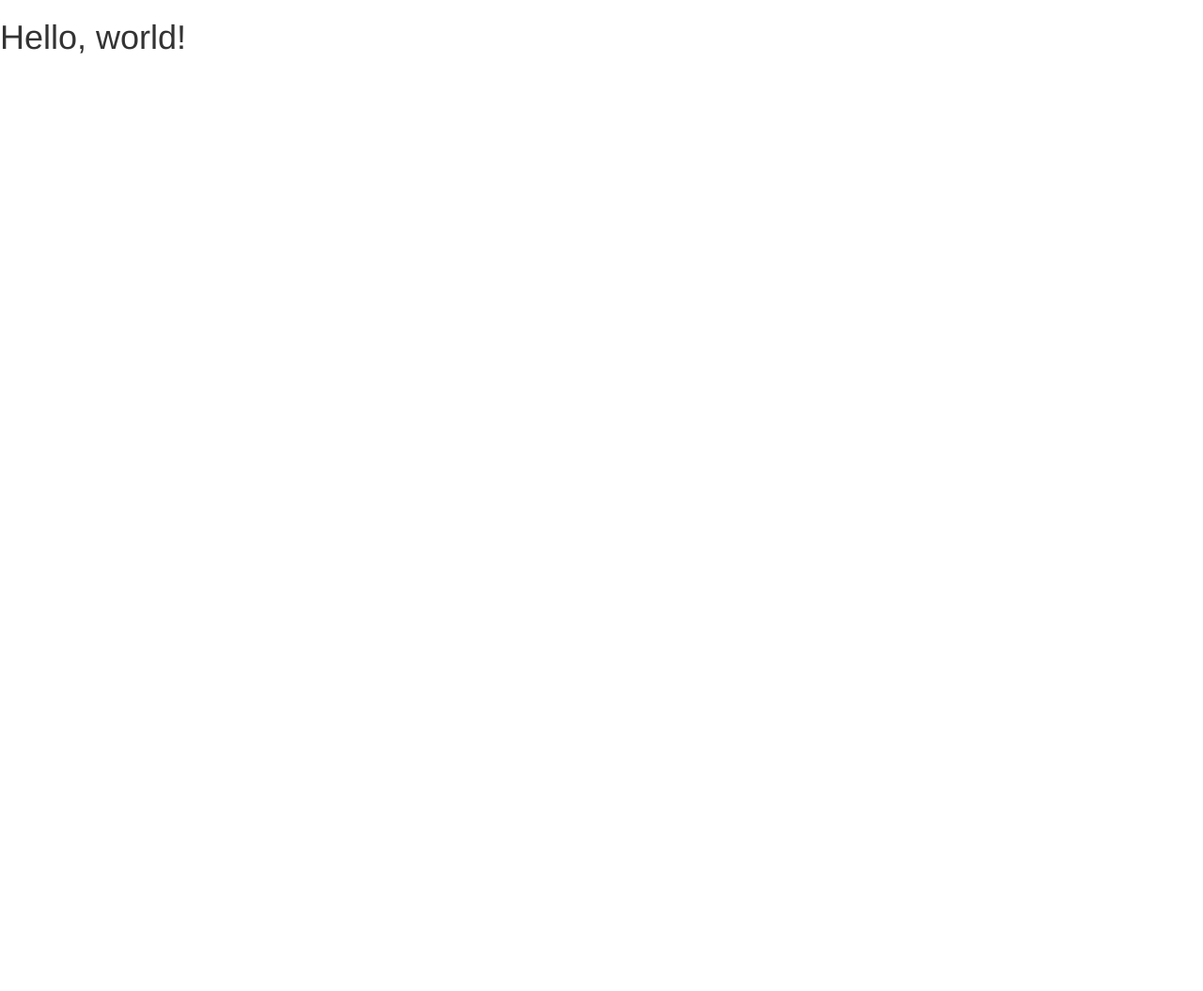
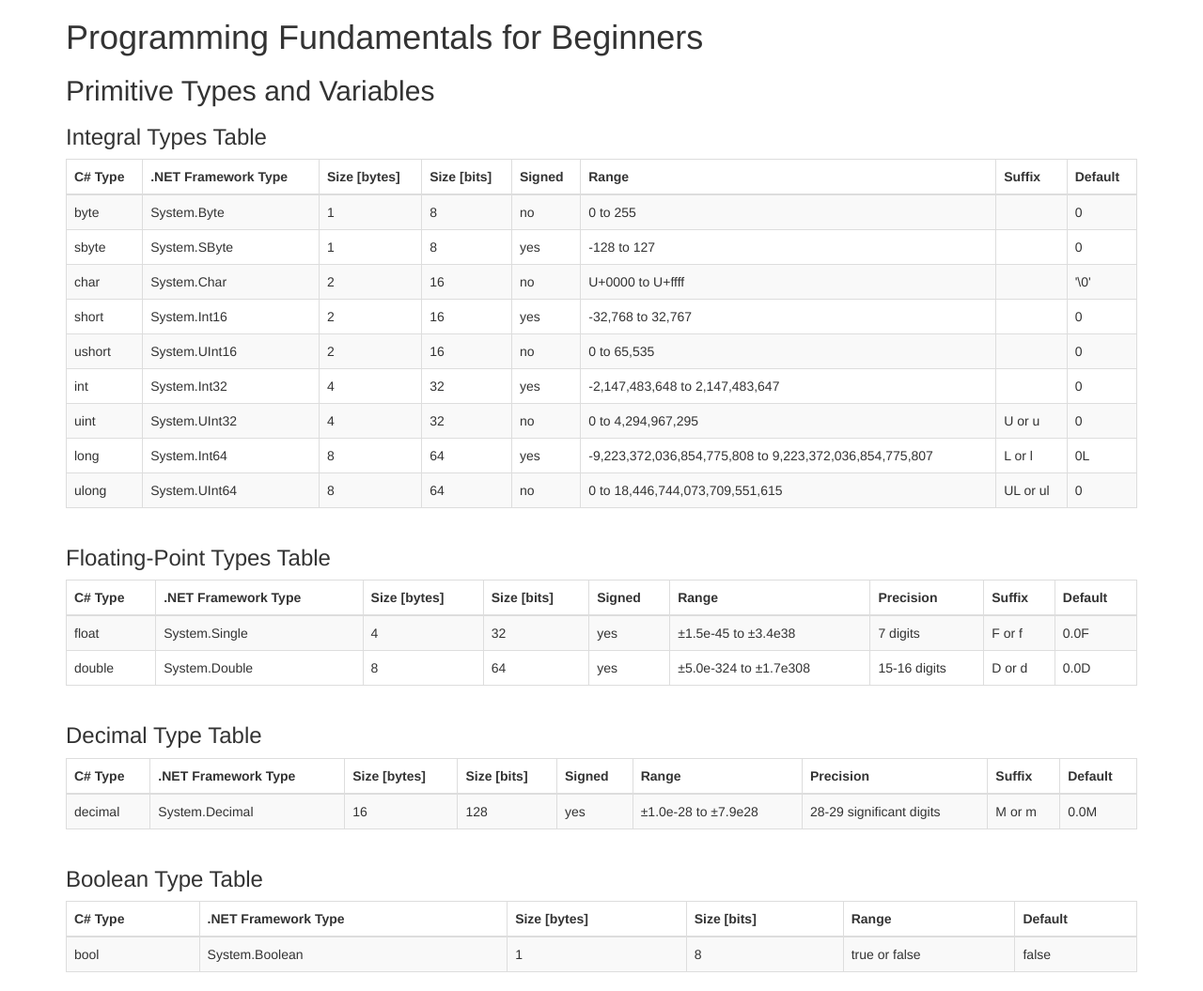
Before and after one commit to lorsabyan/pfb, a plain HTML site: page index.html in a window 1280 px wide. Shown: the whole page at 94% size. Before the commit the page ends 800 px from the top, so only its background shows below. Drawn offline with nearby package versions, Linux system fonts and the light colour scheme.

Commit message:
Primitive Types and Variables tables added.

```diff
--- a/index.html
+++ b/index.html
@@ -6,12 +6,15 @@
 	<meta http-equiv="X-UA-Compatible" content="IE=edge">
 	<meta name="viewport" content="width=device-width, initial-scale=1">
 	<!-- The above 3 meta tags *must* come first in the head; any other head content must come *after* these tags -->
-	<title>Bootstrap 101 Template</title>
+	<title>Programming Fundamentals for Beginners</title>
 
 	<!-- Bootstrap -->
 	<!-- Latest compiled and minified CSS -->
 	<link rel="stylesheet" href="https://maxcdn.bootstrapcdn.com/bootstrap/3.3.6/css/bootstrap.min.css" integrity="sha384-1q8mTJOASx8j1Au+a5WDVnPi2lkFfwwEAa8hDDdjZlpLegxhjVME1fgjWPGmkzs7"
 	crossorigin="anonymous">
+
+	<!-- Style -->
+	<link rel="stylesheet" href="style.css">
 
 	<!-- HTML5 shim and Respond.js for IE8 support of HTML5 elements and media queries -->
 	<!-- WARNING: Respond.js doesn't work if you view the page via file:// -->
@@ -22,7 +25,227 @@
 </head>
 
 <body>
-	<h1>Hello, world!</h1>
+
+	<div class="container">
+
+		<h1>Programming Fundamentals for Beginners</h1>
+
+		<h2>Primitive Types and Variables</h2>
+
+		<h3>Integral Types Table</h3>
+		<div class="table-responsive">
+			<table class="table table-striped table-bordered">
+				<thead>
+					<tr>
+						<th>C# Type</th>
+						<th>.NET Framework Type</th>
+						<th>Size [bytes]</th>
+						<th>Size [bits]</th>
+						<th>Signed</th>
+						<th>Range</th>
+						<th>Suffix</th>
+						<th>Default</th>
+					</tr>
+				</thead>
+				<tbody class="pfb-consolas">
+					<tr>
+						<td>byte</td>
+						<td>System.Byte</td>
+						<td>1</td>
+						<td>8</td>
+						<td>no</td>
+						<td>0 to 255</td>
+						<td></td>
+						<td>0</td>
+					</tr>
+					<tr>
+						<td>sbyte</td>
+						<td>System.SByte</td>
+						<td>1</td>
+						<td>8</td>
+						<td>yes</td>
+						<td>-128 to 127</td>
+						<td></td>
+						<td>0</td>
+					</tr>
+					<tr>
+						<td>char</td>
+						<td>System.Char</td>
+						<td>2</td>
+						<td>16</td>
+						<td>no</td>
+						<td>U+0000 to U+ffff</td>
+						<td></td>
+						<td>'\0'</td>
+					</tr>
+					<tr>
+						<td>short</td>
+						<td>System.Int16</td>
+						<td>2</td>
+						<td>16</td>
+						<td>yes</td>
+						<td>-32,768 to 32,767</td>
+						<td></td>
+						<td>0</td>
+					</tr>
+					<tr>
+						<td>ushort</td>
+						<td>System.UInt16</td>
+						<td>2</td>
+						<td>16</td>
+						<td>no</td>
+						<td>0 to 65,535</td>
+						<td></td>
+						<td>0</td>
+					</tr>
+					<tr>
+						<td>int</td>
+						<td>System.Int32</td>
+						<td>4</td>
+						<td>32</td>
+						<td>yes</td>
+						<td>-2,147,483,648 to 2,147,483,647</td>
+						<td></td>
+						<td>0</td>
+					</tr>
+					<tr>
+						<td>uint</td>
+						<td>System.UInt32</td>
+						<td>4</td>
+						<td>32</td>
+						<td>no</td>
+						<td>0 to 4,294,967,295</td>
+						<td>U or u</td>
+						<td>0</td>
+					</tr>
+					<tr>
+						<td>long</td>
+						<td>System.Int64</td>
+						<td>8</td>
+						<td>64</td>
+						<td>yes</td>
+						<td>-9,223,372,036,854,775,808 to 9,223,372,036,854,775,807</td>
+						<td>L or l</td>
+						<td>0L</td>
+					</tr>
+					<tr>
+						<td>ulong</td>
+						<td>System.UInt64</td>
+						<td>8</td>
+						<td>64</td>
+						<td>no</td>
+						<td>0 to 18,446,744,073,709,551,615</td>
+						<td>UL or ul</td>
+						<td>0</td>
+					</tr>
+				</tbody>
+			</table>
+		</div>
+
+		<h3>Floating-Point Types Table</h3>
+		<div class="table-responsive">
+			<table class="table table-striped table-bordered">
+				<thead>
+					<tr>
+						<th>C# Type</th>
+						<th>.NET Framework Type</th>
+						<th>Size [bytes]</th>
+						<th>Size [bits]</th>
+						<th>Signed</th>
+						<th>Range</th>
+						<th>Precision</th>
+						<th>Suffix</th>
+						<th>Default</th>
+					</tr>
+				</thead>
+				<tbody class="pfb-consolas">
+					<tr>
+						<td>float</td>
+						<td>System.Single</td>
+						<td>4</td>
+						<td>32</td>
+						<td>yes</td>
+						<td>±1.5e-45 to ±3.4e38</td>
+						<td>7 digits</td>
+						<td>F or f</td>
+						<td>0.0F</td>
+					</tr>
+					<tr>
+						<td>double</td>
+						<td>System.Double</td>
+						<td>8</td>
+						<td>64</td>
+						<td>yes</td>
+						<td>±5.0e-324 to ±1.7e308</td>
+						<td>15-16 digits</td>
+						<td>D or d</td>
+						<td>0.0D</td>
+					</tr>
+				</tbody>
+			</table>
+		</div>
+
+		<h3>Decimal Type Table</h3>
+		<div class="table-responsive">
+			<table class="table table-striped table-bordered">
+				<thead>
+					<tr>
+						<th>C# Type</th>
+						<th>.NET Framework Type</th>
+						<th>Size [bytes]</th>
+						<th>Size [bits]</th>
+						<th>Signed</th>
+						<th>Range</th>
+						<th>Precision</th>
+						<th>Suffix</th>
+						<th>Default</th>
+					</tr>
+				</thead>
+				<tbody class="pfb-consolas">
+					<tr>
+						<td>decimal</td>
+						<td>System.Decimal</td>
+						<td>16</td>
+						<td>128</td>
+						<td>yes</td>
+						<td>±1.0e-28 to ±7.9e28</td>
+						<td>28-29 significant digits</td>
+						<td>M or m</td>
+						<td>0.0M</td>
+					</tr>
+				</tbody>
+			</table>
+		</div>
+
+		<h3>Boolean Type Table</h3>
+		<div class="table-responsive">
+			<table class="table table-striped table-bordered">
+				<thead>
+					<tr>
+						<th>C# Type</th>
+						<th>.NET Framework Type</th>
+						<th>Size [bytes]</th>
+						<th>Size [bits]</th>
+						<th>Range</th>
+						<th>Default</th>
+					</tr>
+				</thead>
+				<tbody class="pfb-consolas">
+					<tr>
+						<td>bool</td>
+						<td>System.Boolean</td>
+						<td>1</td>
+						<td>8</td>
+						<td>true or false</td>
+						<td>false</td>
+					</tr>
+				</tbody>
+			</table>
+		</div>
+
+	</div>
+
+
 
 	<!-- jQuery (necessary for Bootstrap's JavaScript plugins) -->
 	<script src="https://ajax.googleapis.com/ajax/libs/jquery/1.11.3/jquery.min.js"></script>
```
